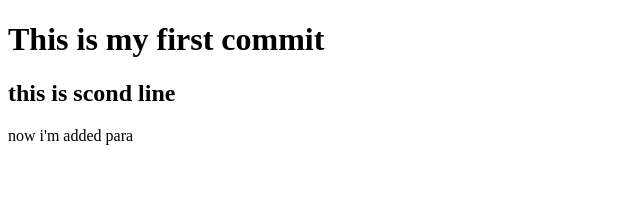
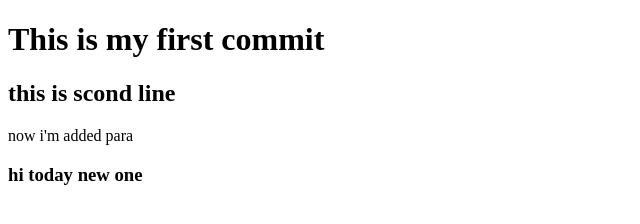
Before and after one commit to Manojmano36/htmlfile, a plain HTML site: page index.html in a window 1280 px wide. Shown: the whole page, without its empty margins (0-640 px from the left). Drawn offline with Linux system fonts and the light colour scheme.

Commit message:
this is today section

```diff
--- a/index.html
+++ b/index.html
@@ -9,5 +9,6 @@
     <h1>This is my first commit</h1>
     <h2>this is scond line</h2>
     <p>now i'm added para</p>
+    <h3>hi today new one</h3>
 </body>
 </html>
```
